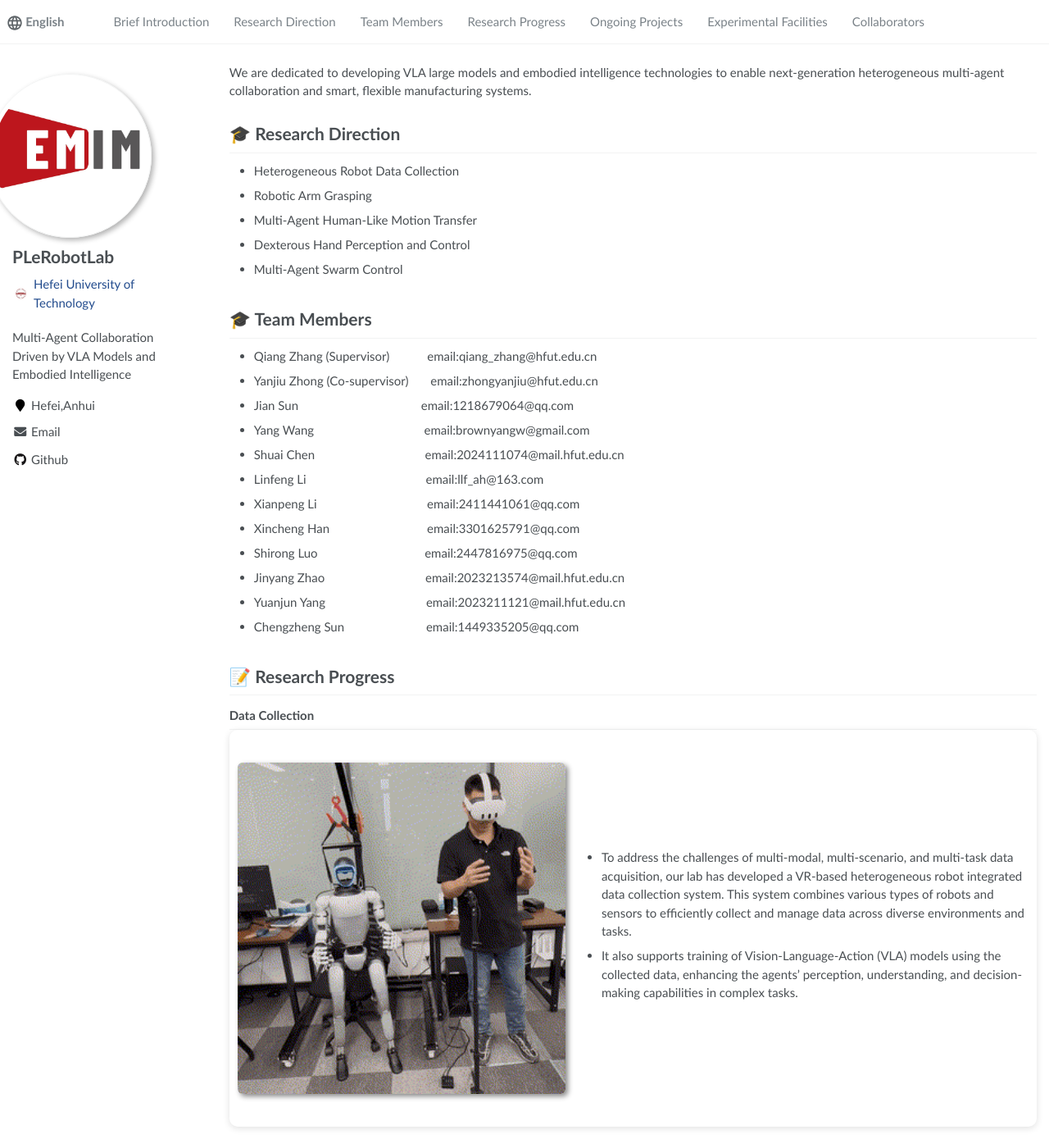
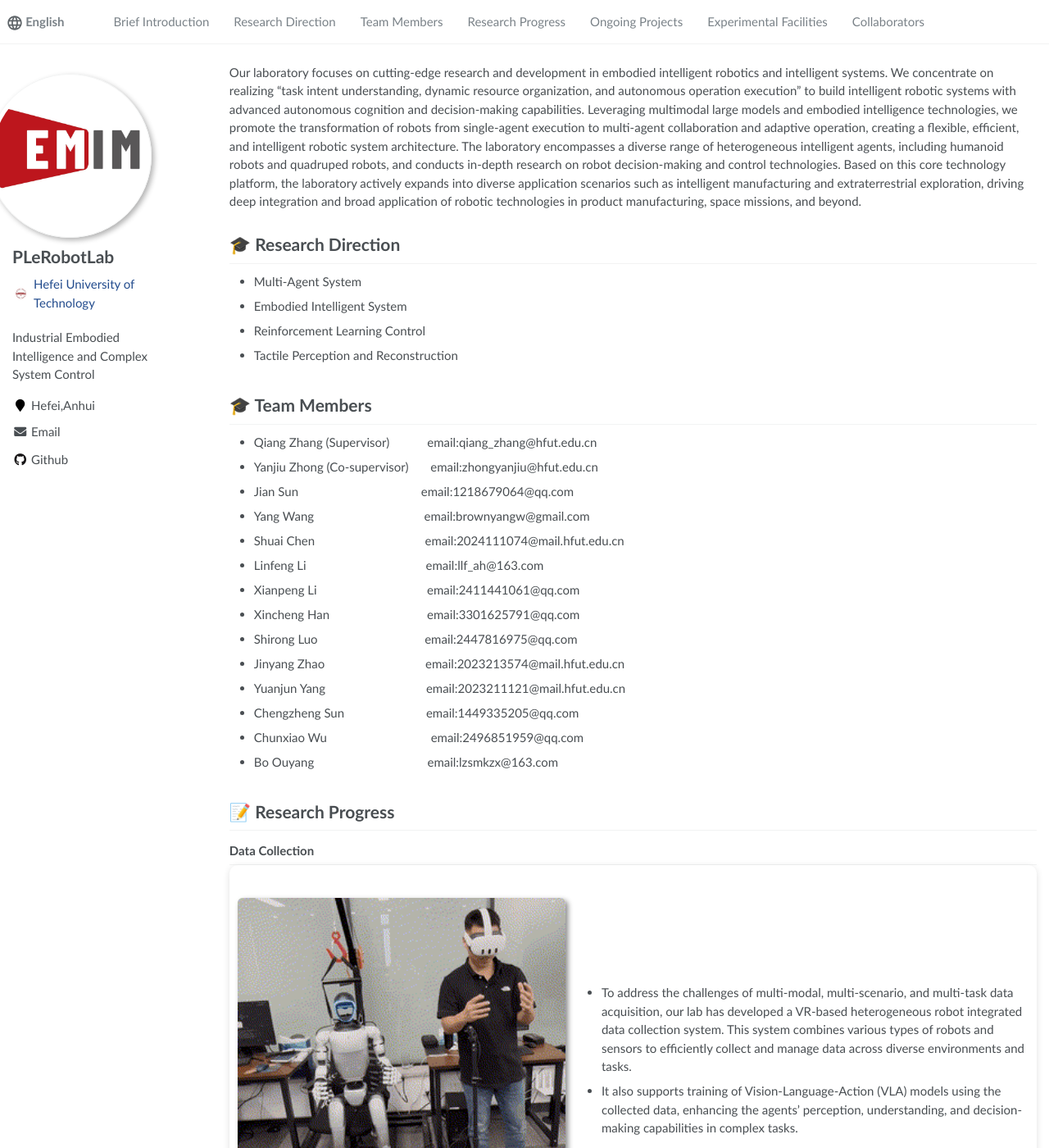
Before and after one commit to KosmoBots/KosmoBots.github.io, a Jekyll site: the page built from _pages/about.md, in a window 1280 px wide and 1400 px high. Shown: the whole window at 82% size. Built offline with Jekyll 4.4.1, drawn with Linux system fonts in a browser that asks for light colours.

Commit message:
完善了主页相关内容

```diff
--- a/_config.yml
+++ b/_config.yml
@@ -7,8 +7,8 @@
 
 # Site Settings
 title                    : "Embodied Intelligence Laboratory, Hefei University of Technology"
-description              : "Multi-Agent Collaboration Driven by VLA Models and Embodied Intelligence"
-repository               : "tangjyan/tangjyan.github.io"
+description              : "Industrial Embodied Intelligence and Complex System Control"
+repository               : "plerobotlab/plerobotlab.github.io"
 google_scholar_stats_use_cdn : false
 
 # google analytics
--- a/_pages/about.md
+++ b/_pages/about.md
@@ -17,16 +17,16 @@ redirect_from:
 
 <span class='anchor' id='about-me'></span>
 
-We are dedicated to developing VLA large models and embodied intelligence technologies to enable next-generation heterogeneous multi-agent collaboration and smart, flexible manufacturing systems.
+Our laboratory focuses on cutting-edge research and development in embodied intelligent robotics and intelligent systems. We concentrate on realizing “task intent understanding, dynamic resource organization, and autonomous operation execution” to build intelligent robotic systems with advanced autonomous cognition and decision-making capabilities. Leveraging multimodal large models and embodied intelligence technologies, we promote the transformation of robots from single-agent execution to multi-agent collaboration and adaptive operation, creating a flexible, efficient, and intelligent robotic system architecture.
+The laboratory encompasses a diverse range of heterogeneous intelligent agents, including humanoid robots and quadruped robots, and conducts in-depth research on robot decision-making and control technologies. Based on this core technology platform, the laboratory actively expands into diverse application scenarios such as intelligent manufacturing and extraterrestrial exploration, driving deep integration and broad application of robotic technologies in product manufacturing, space missions, and beyond.
 
 <span class='anchor' id='-gzsx'></span>
 
 # 🎓 Research Direction
-- Heterogeneous Robot Data Collection
-- Robotic Arm Grasping
-- Multi-Agent Human-Like Motion Transfer
-- Dexterous Hand Perception and Control
-- Multi-Agent Swarm Control
+- Multi-Agent System
+- Embodied Intelligent System
+- Reinforcement Learning Control
+- Tactile Perception and Reconstruction
 
 <span class='anchor' id='-xl'></span>
 
@@ -43,6 +43,8 @@ We are dedicated to developing VLA large models and embodied intelligence techno
 - Jinyang Zhao&nbsp;&nbsp;&nbsp;&nbsp;&nbsp;&nbsp;&nbsp;&nbsp;&nbsp;&nbsp;&nbsp;&nbsp;&nbsp;&nbsp;&nbsp;&nbsp;&nbsp;&nbsp;&nbsp;&nbsp;&nbsp;&nbsp;&nbsp;&nbsp;&nbsp;&nbsp;&nbsp;&nbsp;&nbsp;&nbsp;&nbsp;&nbsp;email:2023213574@mail.hfut.edu.cn
 - Yuanjun Yang&nbsp;&nbsp;&nbsp;&nbsp;&nbsp;&nbsp;&nbsp;&nbsp;&nbsp;&nbsp;&nbsp;&nbsp;&nbsp;&nbsp;&nbsp;&nbsp;&nbsp;&nbsp;&nbsp;&nbsp;&nbsp;&nbsp;&nbsp;&nbsp;&nbsp;&nbsp;&nbsp;&nbsp;&nbsp;&nbsp;&nbsp;&nbsp;email:2023211121@mail.hfut.edu.cn
 - Chengzheng Sun&nbsp;&nbsp;&nbsp;&nbsp;&nbsp;&nbsp;&nbsp;&nbsp;&nbsp;&nbsp;&nbsp;&nbsp;&nbsp;&nbsp;&nbsp;&nbsp;&nbsp;&nbsp;&nbsp;&nbsp;&nbsp;&nbsp;&nbsp;&nbsp;&nbsp;&nbsp;email:1449335205@qq.com
+- Chunxiao Wu&nbsp;&nbsp;&nbsp;&nbsp;&nbsp;&nbsp;&nbsp;&nbsp;&nbsp;&nbsp;&nbsp;&nbsp;&nbsp;&nbsp;&nbsp;&nbsp;&nbsp;&nbsp;&nbsp;&nbsp;&nbsp;&nbsp;&nbsp;&nbsp;&nbsp;&nbsp;&nbsp;&nbsp;&nbsp;&nbsp;&nbsp;&nbsp;&nbsp;email:2496851959@qq.com
+- Bo Ouyang&nbsp;&nbsp;&nbsp;&nbsp;&nbsp;&nbsp;&nbsp;&nbsp;&nbsp;&nbsp;&nbsp;&nbsp;&nbsp;&nbsp;&nbsp;&nbsp;&nbsp;&nbsp;&nbsp;&nbsp;&nbsp;&nbsp;&nbsp;&nbsp;&nbsp;&nbsp;&nbsp;&nbsp;&nbsp;&nbsp;&nbsp;&nbsp;&nbsp;&nbsp;&nbsp;&nbsp;email:lzsmkzx@163.com
 
 <span class='anchor' id='-lwzl'></span>
 
```
